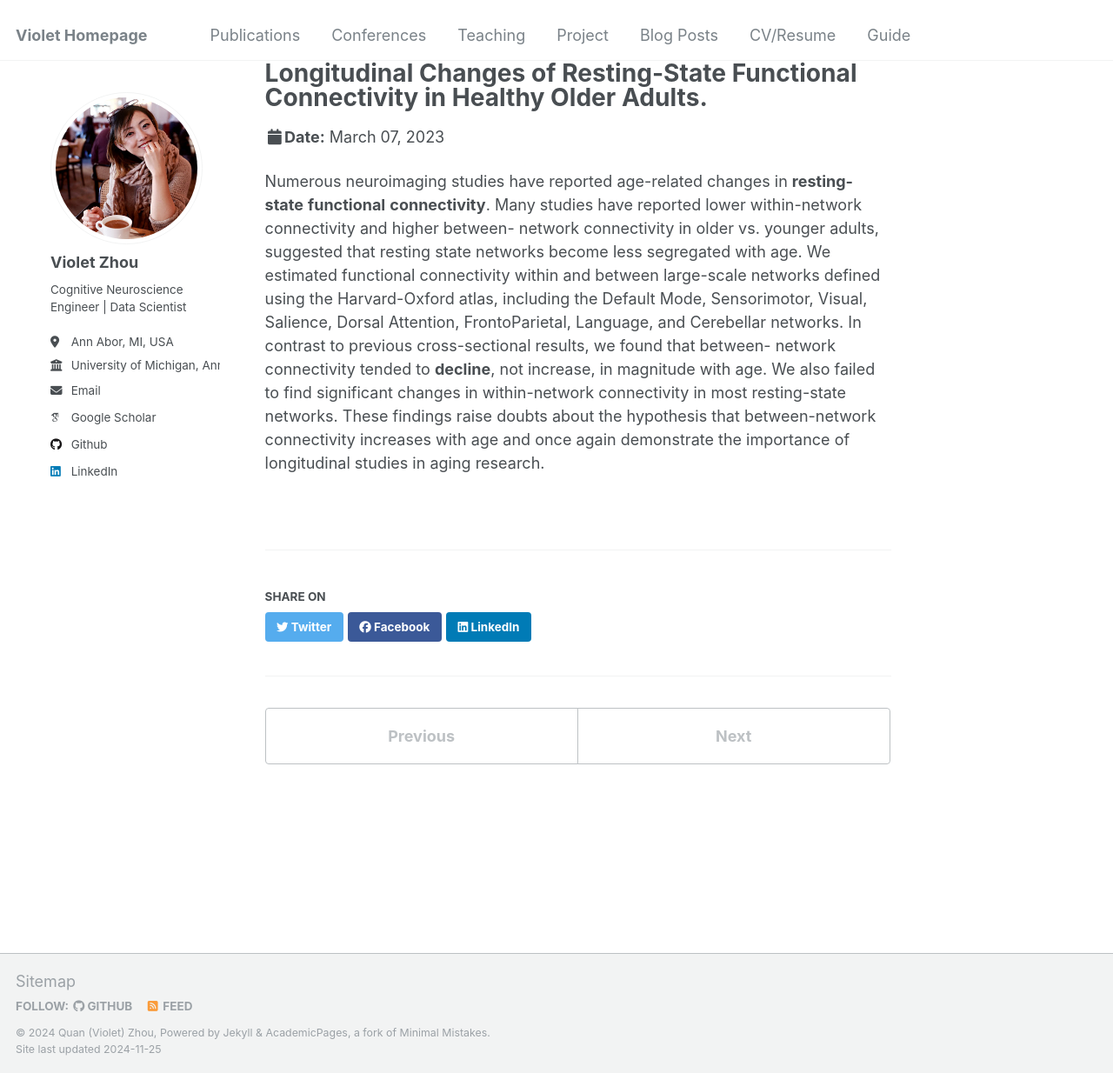
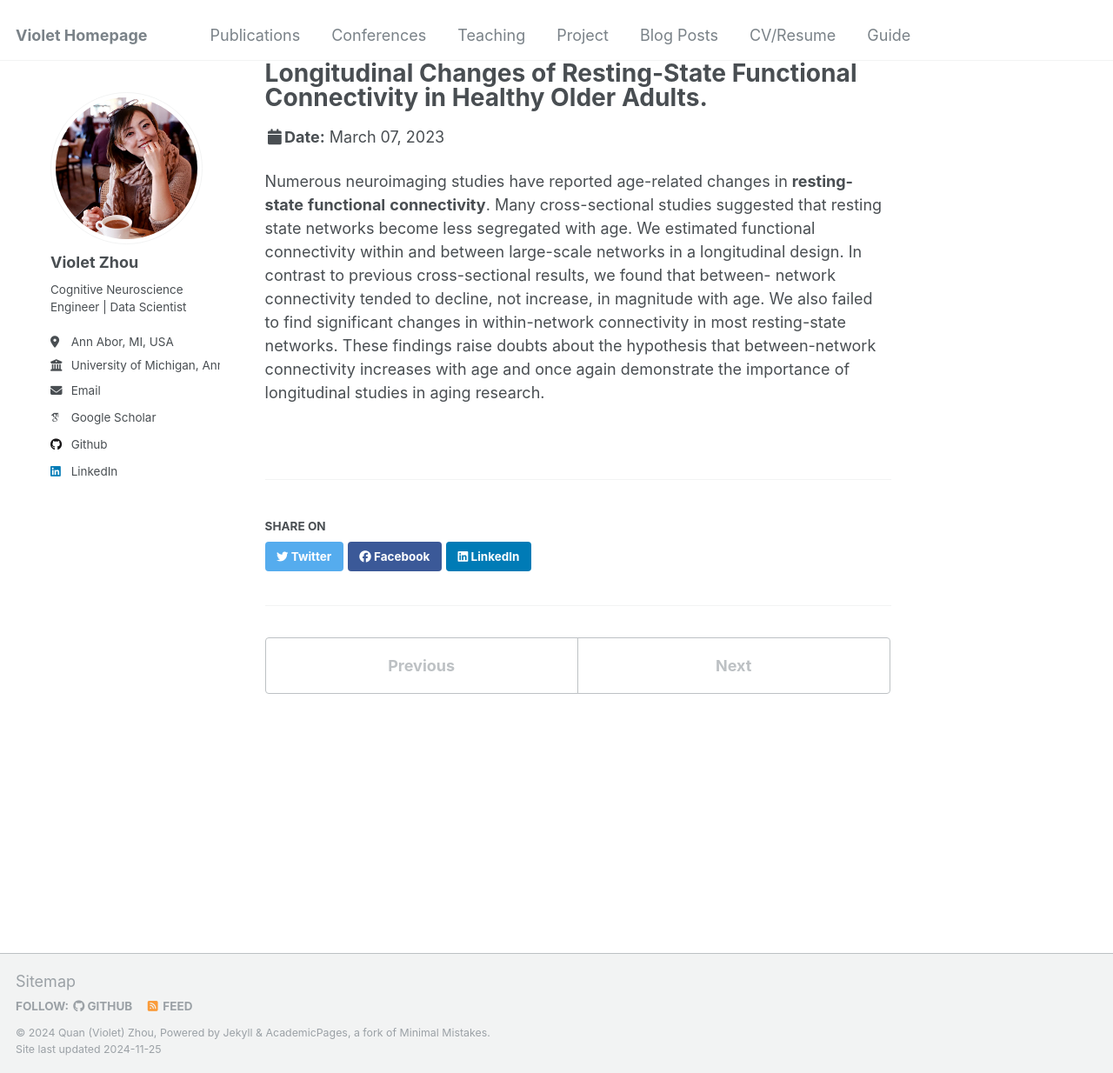
Before and after one commit to Quan-VioletZhou/violet_academicpage, a Jekyll site: the page built from _talks/2014-02-01-talk-2.md, in a window 1280 px wide and 1234 px high. Shown: the whole window at 87% size. Built offline with Jekyll 4.4.1, drawn with Linux system fonts in a browser that asks for light colours; some web fonts are replaced.

Commit message:
update talks

```diff
--- a/_talks/2014-02-01-talk-2.md
+++ b/_talks/2014-02-01-talk-2.md
@@ -9,13 +9,10 @@ location: "San Francisco, California, USA"
 ---
 
 Numerous neuroimaging studies have reported age-related changes in **resting-state** **functional**
-**connectivity**. Many studies have reported lower within-network connectivity and higher between-
-network connectivity in older vs. younger adults, suggested that resting state networks become
+**connectivity**. Many cross-sectional studies suggested that resting state networks become
 less segregated with age. We estimated functional connectivity within and
-between large-scale networks defined using the Harvard-Oxford atlas, including the Default
-Mode, Sensorimotor, Visual, Salience, Dorsal Attention, FrontoParietal, Language, and
-Cerebellar networks. In contrast to previous cross-sectional results, we found that between-
-network connectivity tended to **decline**, not increase, in magnitude with age. We also failed to
+between large-scale networks in a longitudinal design. In contrast to previous cross-sectional results, we found that between-
+network connectivity tended to decline, not increase, in magnitude with age. We also failed to
 find significant changes in within-network connectivity in most resting-state networks. These
 findings raise doubts about the hypothesis that between-network connectivity increases with
 age and once again demonstrate the importance of longitudinal studies in aging research.
```
Also changed, not shown: _talks/2012-03-01-talk-1.md (+1 -3 lines).
